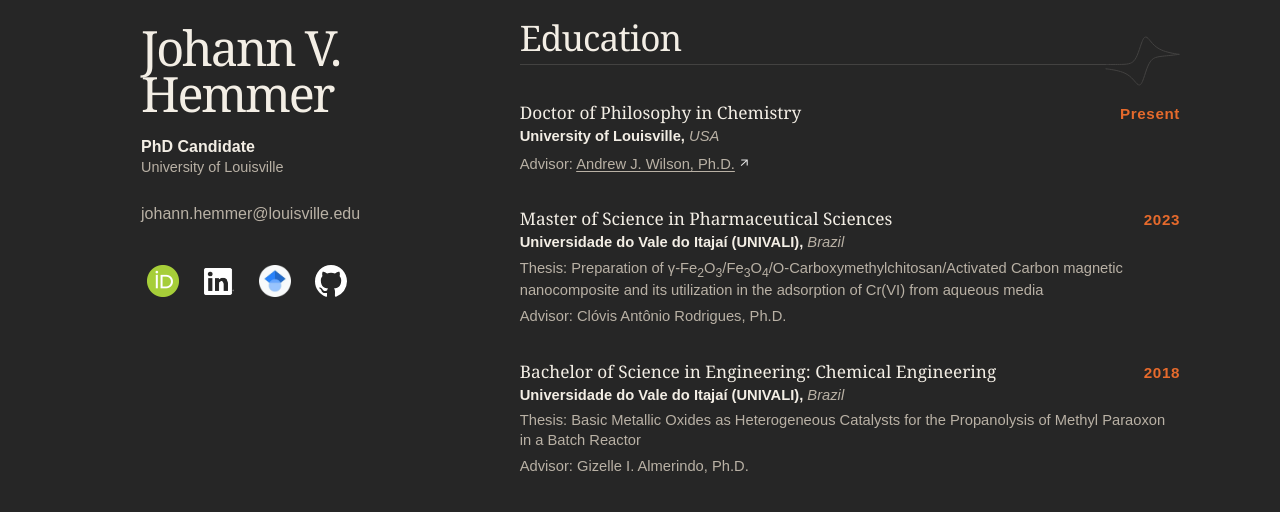
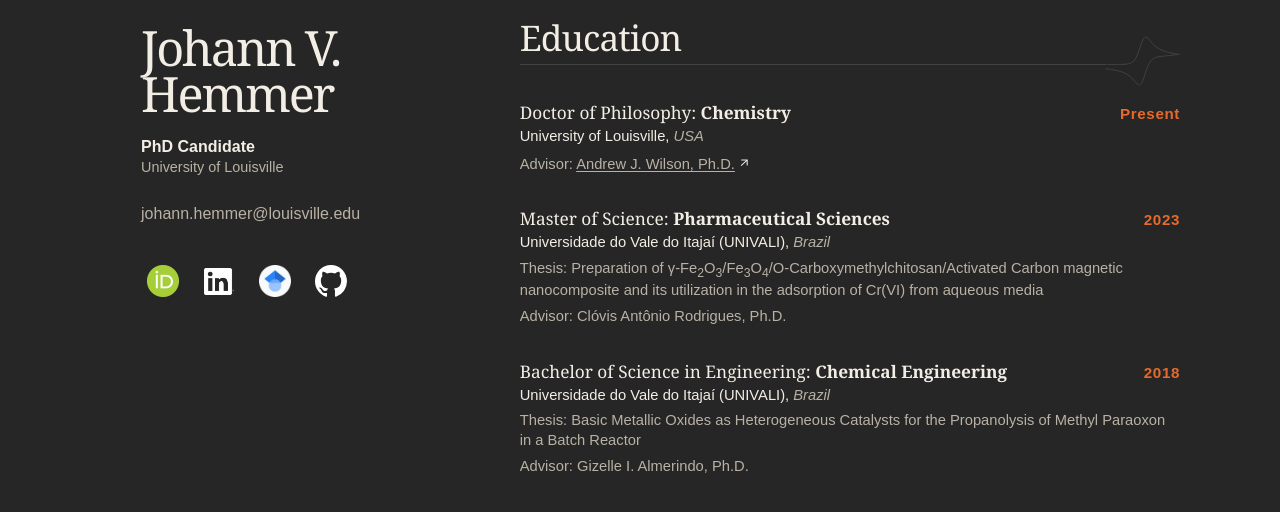
Before and after one commit to jvhemmer/jvhemmer.github.io, a Jekyll site: the page built from index.html, in a window 1280 px wide, cut to the strip 448-1036 px from the top of the page. Shown: the top 512 px of the strip. Built offline with Jekyll 4.4.1, drawn with Linux system fonts in a browser that asks for light colours.

Commit message:
Changed text emphasis in education section

```diff
--- a/assets/home.css
+++ b/assets/home.css
@@ -646,11 +646,15 @@ h1 {
   margin-top: var(--entry-detail-gap);
 }
 
-.entry-institution,
 .publication-journal,
 .talk-event {
   color: var(--text) !important;
   font-weight: 600;
+}
+
+.entry-institution {
+  color: var(--text) !important;
+  font-weight: 400;
 }
 
 .institution-country {
@@ -691,6 +695,15 @@ h1 {
   font-size: 0.95rem;
   font-weight: 700;
   letter-spacing: 0.04em;
+}
+
+.education-title {
+  min-width: 0;
+}
+
+.education-field {
+  color: var(--text);
+  font-weight: 700;
 }
 
 .education-thesis {
--- a/index.html
+++ b/index.html
@@ -41,7 +41,10 @@ nav: about
     <article class="education-entry">
       <div>
         <h3>
-          Doctor of Philosophy in Chemistry
+          <span class="education-title">
+            <span class="education-degree">Doctor of Philosophy:</span>
+            <span class="education-field">Chemistry</span>
+          </span>
           <span class="education-year">Present</span>
         </h3>
         <p class="entry-institution">
@@ -69,7 +72,10 @@ nav: about
     <article class="education-entry">
       <div>
         <h3>
-          Master of Science in Pharmaceutical Sciences
+          <span class="education-title">
+            <span class="education-degree">Master of Science:</span>
+            <span class="education-field">Pharmaceutical Sciences</span>
+          </span>
           <span class="education-year">2023</span>
         </h3>
         <p class="entry-institution">
@@ -88,7 +94,10 @@ nav: about
     <article class="education-entry">
       <div>
         <h3>
-          Bachelor of Science in Engineering: Chemical Engineering
+          <span class="education-title">
+            <span class="education-degree">Bachelor of Science in Engineering:</span>
+            <span class="education-field">Chemical Engineering</span>
+          </span>
           <span class="education-year">2018</span>
         </h3>
         <p class="entry-institution">
```
Also changed, not shown: CONTENT_GUIDE.md (+4 -1 lines).
